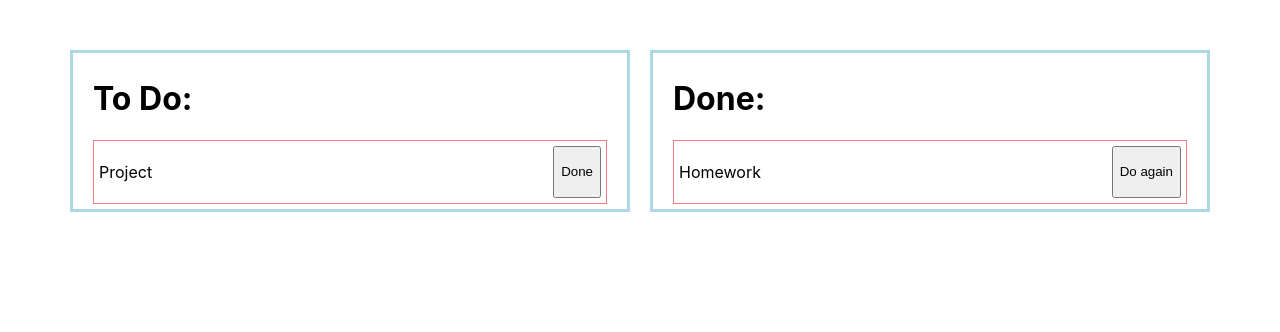
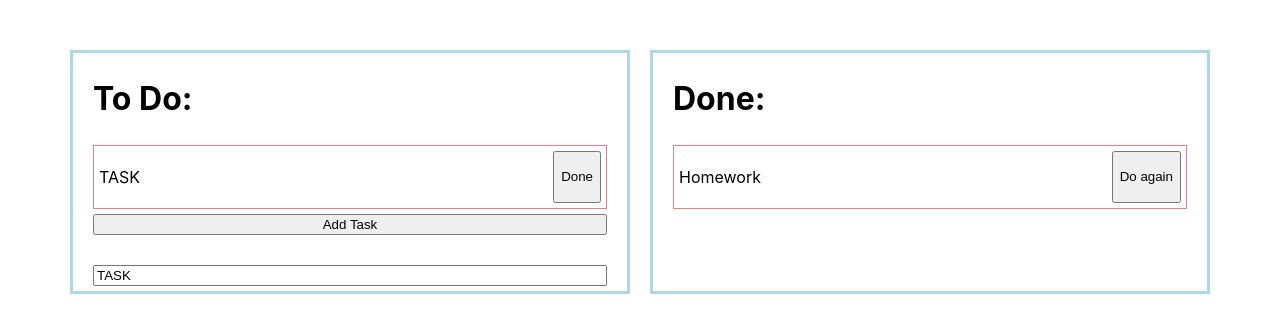
Before and after one commit to OnlineNomad/lecture-eighteen, a React (Create React App) app in the folder lecture-eighteen/: page / in a window 1280 px wide. Shown: the top 332 px of the page. Built offline with nearby package versions, Linux system fonts and the light colour scheme.

Commit message:
Task is updated from initial state, input changes the task state

```diff
--- a/lecture-eighteen/src/App.css
+++ b/lecture-eighteen/src/App.css
@@ -7,6 +7,9 @@
 }
 .to-do-container,
 .done-container {
+    display: flex;
+    flex-direction: column;
+    gap: 5px;
     padding: 5px 20px;
     width: 50%;
     border: 3px solid lightblue;
--- a/lecture-eighteen/src/App.js
+++ b/lecture-eighteen/src/App.js
@@ -1,12 +1,25 @@
 import './App.css';
 import ToDoSection from './ToDoSection';
+import React, { Component } from'react';
 
-function App() {
-  return (
-    <div className="App">
-        <ToDoSection/>
-    </div>
-  );
+class App extends Component {
+
+  state = {
+    taskName: 'TASK'
+  }
+
+  onChange=(e)=>{
+    this.setState({
+      taskName: e.target.value
+    })
+  }
+
+
+  render() {
+    return (
+      <ToDoSection taskName={this.state.taskName} initValue={this.state.taskName} onChange={this.onChange}/>
+    )
+  }
 }
 
 export default App;
--- a/lecture-eighteen/src/ToDoElement.jsx
+++ b/lecture-eighteen/src/ToDoElement.jsx
@@ -1,7 +1,7 @@
-const ToDoElement = () => {
+const ToDoElement = (props) => {
     return (
         <div className="todo-element-wrapper">
-            <p className="todo-task">Project</p>
+            <p className="todo-task">{props.value}</p>
             <button className="todo-done-button">Done</button>
         </div>
     )
--- a/lecture-eighteen/src/ToDoSection.jsx
+++ b/lecture-eighteen/src/ToDoSection.jsx
@@ -1,12 +1,16 @@
 import ToDoElement from "./ToDoElement";
 import DoneElement from "./DoneElement";
 
-const ToDoSection = () => {
+const ToDoSection = (props) => {
     return (
         <div className="section-container">
                 <div className="to-do-container">
                     <h1 className="to-do-header">To Do: </h1>
-                    <ToDoElement />
+                    <ToDoElement value={props.initValue}/>
+
+                    <button>Add Task</button>
+                    <br />
+                    <input type="text" value={props.initValue} onChange={props.onChange}/>
                 </div>
                 <div className="done-container">
                     <h1 className="done-header">Done: </h1>
```
